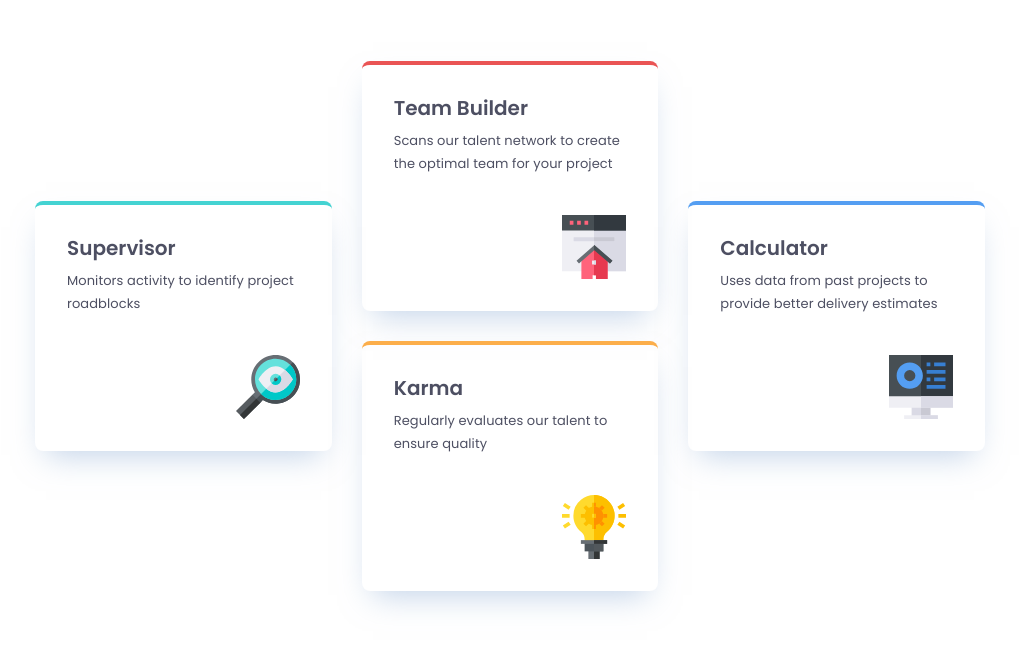
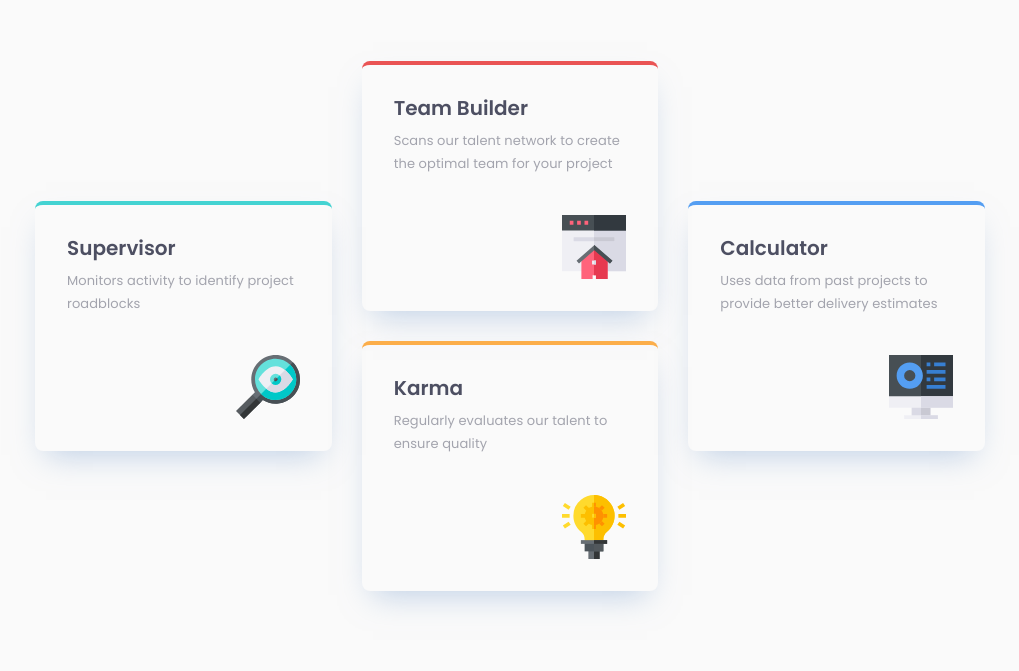
Before and after one commit to Levan-Demetrashvili/four-card-feature-section, a plain HTML site: page index.html in a window 1280 px wide. Shown: the part 231-902 px from the top of the page, without its empty margins (130-1149 px from the left). Drawn offline with Linux system fonts and the light colour scheme.

Commit message:
fix bugs

```diff
--- a/styles/styles.css
+++ b/styles/styles.css
@@ -13,6 +13,7 @@ body {
   display: flex;
   flex-direction: column;
   gap: 64px;
+  background-color: #fafafa;
 }
 
 h1,
@@ -20,7 +21,9 @@ h2,
 p {
   color: var(--normal);
 }
-
+p {
+  opacity: 0.5;
+}
 /** H E A D E R **/
 
 header > h1 {
```
